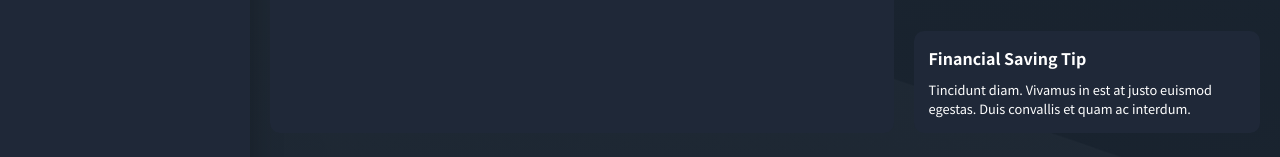
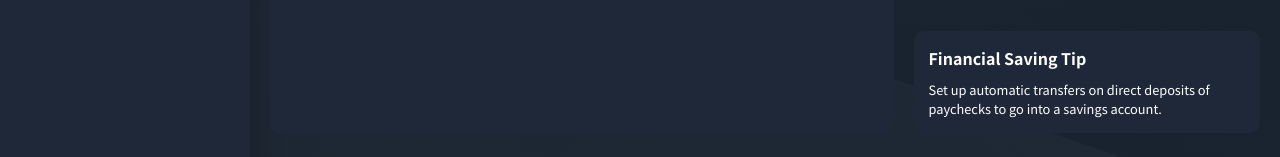
Before and after one commit to taydunworth/financial-goal-planner, a Vue app: page / in a window 1280 px wide. Shown: the part 567-724 px from the top of the page. Built offline with nearby package versions, Linux system fonts and the light colour scheme; no server answers.

Commit message:
Adds randomization of financial saving tips and adds to component

```diff
--- a/src/components/Tip.vue
+++ b/src/components/Tip.vue
@@ -1,13 +1,22 @@
 <template>
     <div id="financial-tip">
         <h2>Financial Saving Tip</h2>
-        <p>Tincidunt diam. Vivamus in est at justo euismod egestas. Duis convallis et quam ac interdum.</p>
+        <p>{{finTips[Math.floor(Math.random() * finTips.length)]}}</p>
     </div>
 </template>
 
 <script>
+import { FinTips } from "../data/fintips";
+
 export default {
-  name: 'Tip'
+    components: {
+        name: 'Tip'
+    },
+    data() {
+      return {
+        finTips: FinTips
+      };
+    }
 }
 </script>
 
--- /dev/null
+++ b/src/data/fintips.js
@@ -0,0 +1,8 @@
+export const FinTips = [
+    "Consider switching bank accounts to take advantage of lower fees.",
+    "Set up automatic transfers on direct deposits of paychecks to go into a savings account.",
+    "Before making purchases, wait 24 hours before purchasing to avoid impulse shopping.",
+    "Only use ATMs of your bank or credit union to avoid unnecessary fees.",
+    "Don't buy cheap clothing just because it's cheap. Think quality over quantity."
+
+  ];
```
